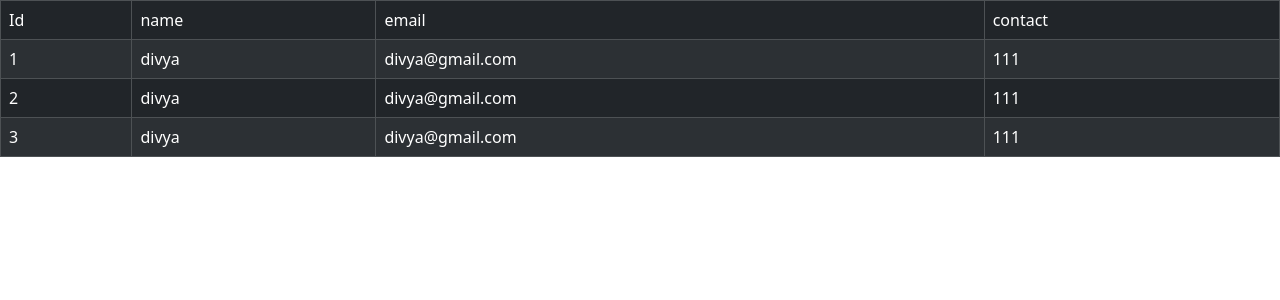
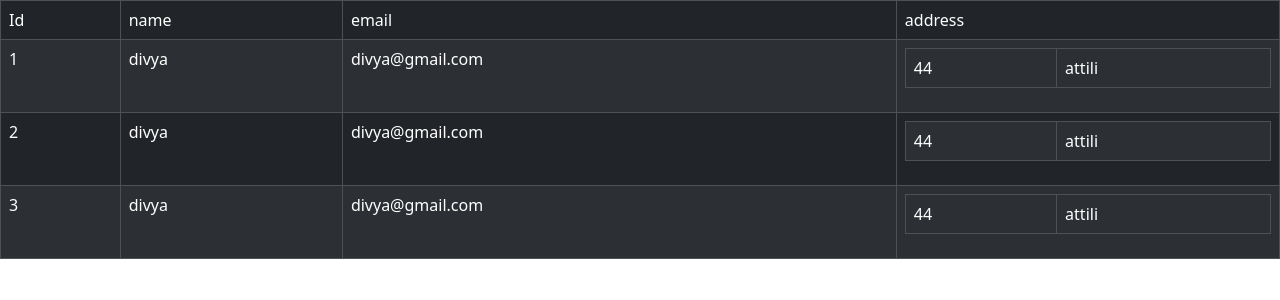
Before and after one commit to FirozSkAhmad/React, a React (Create React App) app: page / in a window 1280 px wide. Shown: the top 300 px of the page. Built offline with nearby package versions, Linux system fonts and the light colour scheme.

Commit message:
1 file modified

```diff
--- a/src/App.js
+++ b/src/App.js
@@ -5,9 +5,21 @@ import Table from 'react-bootstrap/Table';
 // const names = ['divya', 'pooja', 'sonali', 'shabiya'];
 
 const details = [
-  { name: 'divya', email: 'divya@gmail.com',contact:111 },
-  { name: 'divya', email: 'divya@gmail.com',contact:111 },
-  { name: 'divya', email: 'divya@gmail.com',contact:111 }
+  {
+    name: 'divya',
+    email: 'divya@gmail.com',
+    address: [{ Hn: 44, city: 'attili' }],
+  },
+  {
+    name: 'divya',
+    email: 'divya@gmail.com',
+    address: [{ Hn: 44, city: 'attili' }],
+  },
+  {
+    name: 'divya',
+    email: 'divya@gmail.com',
+    address: [{ Hn: 44, city: 'attili' }],
+  },
 ];
 
 export default function App() {
@@ -17,21 +29,32 @@ export default function App() {
         <h2 key={id}>My Name is:{name}</h2>
       ))} */}
       <Table striped bordered hover variant="dark">
-        <thead >
+        <thead>
           <tr>
             <td>Id</td>
             <td>name</td>
             <td>email</td>
-            <td>contact</td>
+            <td>address</td>
           </tr>
         </thead>
         <tbody>
           {details.map((data, id) => (
             <tr key={id}>
-              <td>{id+1}</td>
+              <td>{id + 1}</td>
               <td>{data.name}</td>
               <td>{data.email}</td>
-              <td>{data.contact}</td>
+              <td>
+                <Table striped bordered hover variant="dark">
+                <tbody>
+                  {data.address.map((item, id) => (
+                    <tr key={id}>
+                      <td>{item.Hn}</td>
+                      <td>{item.city}</td>
+                    </tr>
+                  ))}
+                </tbody>
+                </Table>
+              </td>
             </tr>
           ))}
         </tbody>
```
